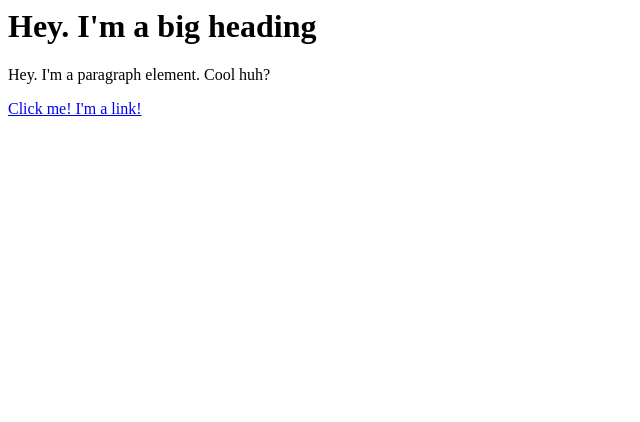
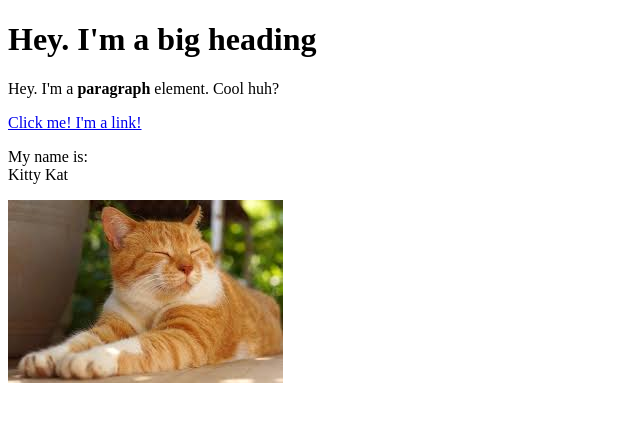
Before and after one commit to blancaster7/cartoon-hero, a plain HTML site: page test.html in a window 1280 px wide. Shown: the whole page, without its empty margins (0-640 px from the left). Drawn offline with Linux system fonts and the light colour scheme.

Commit message:
Added a cat image and a few more elements

```diff
--- a/test.html
+++ b/test.html
@@ -1,3 +1,13 @@
-<h1>Hey. I'm a big heading</h1>
-<p>Hey. I'm a paragraph element. Cool huh?</p>
-<a href="https://google.com" target="_blank" title="Let's go to Google">Click me! I'm a link!</a>
+<!DOCTYPE html>
+<html>
+<head>
+    <title>Test page</title>
+</head>
+<body>
+    <h1>Hey. I'm a big heading</h1>
+    <p>Hey. I'm a <b>paragraph</b> element. Cool huh?</p>
+    <a href="https://google.com" target="_blank" title="Let's go to Google">Click me! I'm a link!</a>
+    <p>My name is:<br>Kitty Kat</p>
+    <img src="img/cat.jpeg">
+</body>
+</html>
```
Also changed, not shown: img/cat.jpeg (added).
